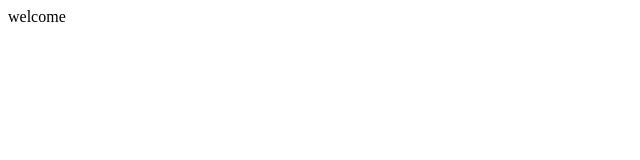
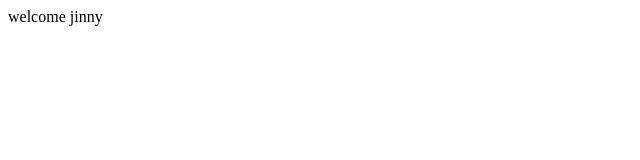
Before and after one commit to jinny7545/jinny7545.github.io, a plain HTML site: page index.html in a window 1280 px wide. Shown: the full height of the page, 0-640 px from the left. Drawn offline with Linux system fonts and the light colour scheme.

Commit message:
Update index.html

```diff
--- a/index.html
+++ b/index.html
@@ -6,6 +6,6 @@
   <body>
 
   <p>
-  welcome
+  welcome jinny
   </p>
   </body>
```
